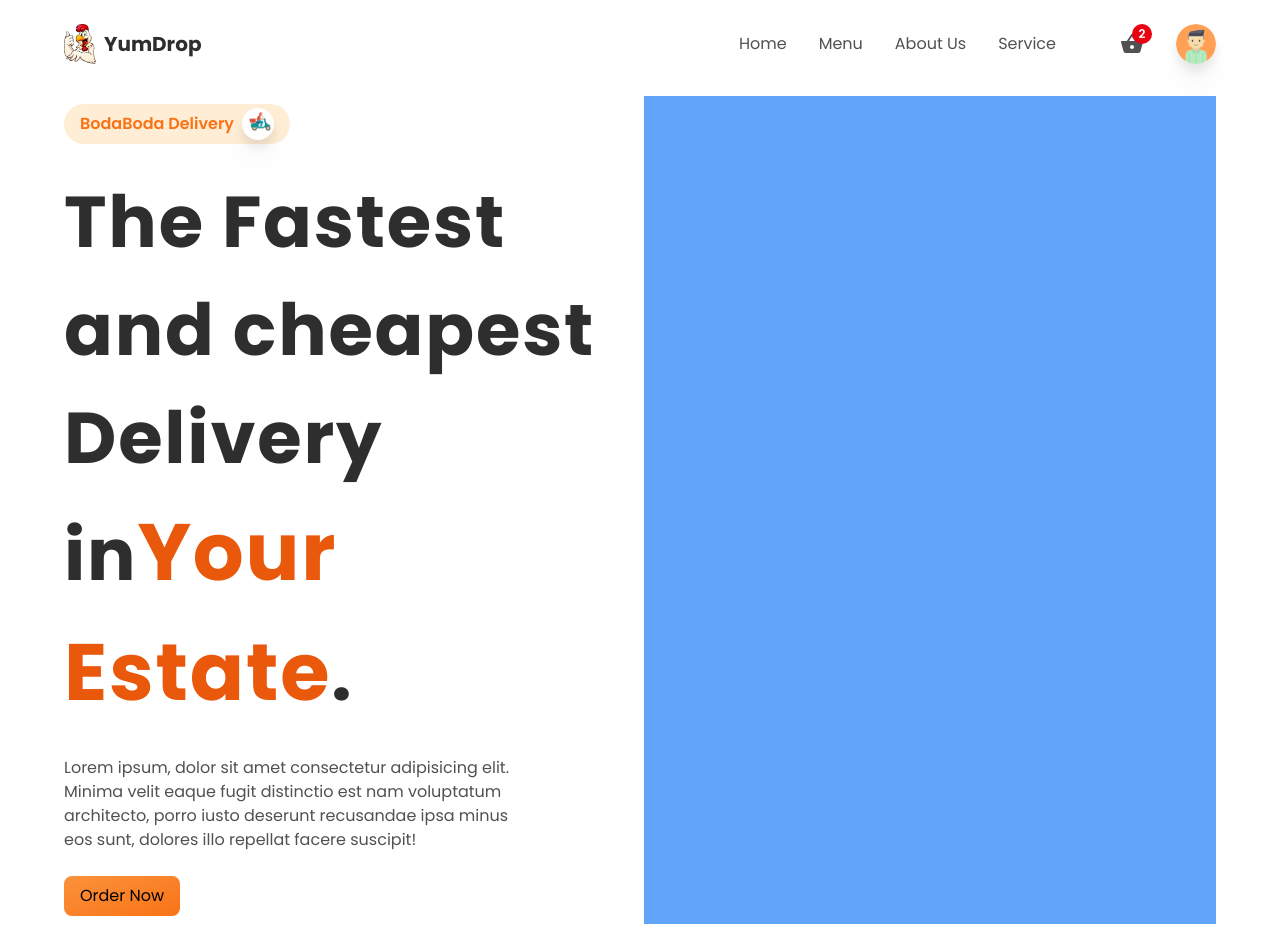
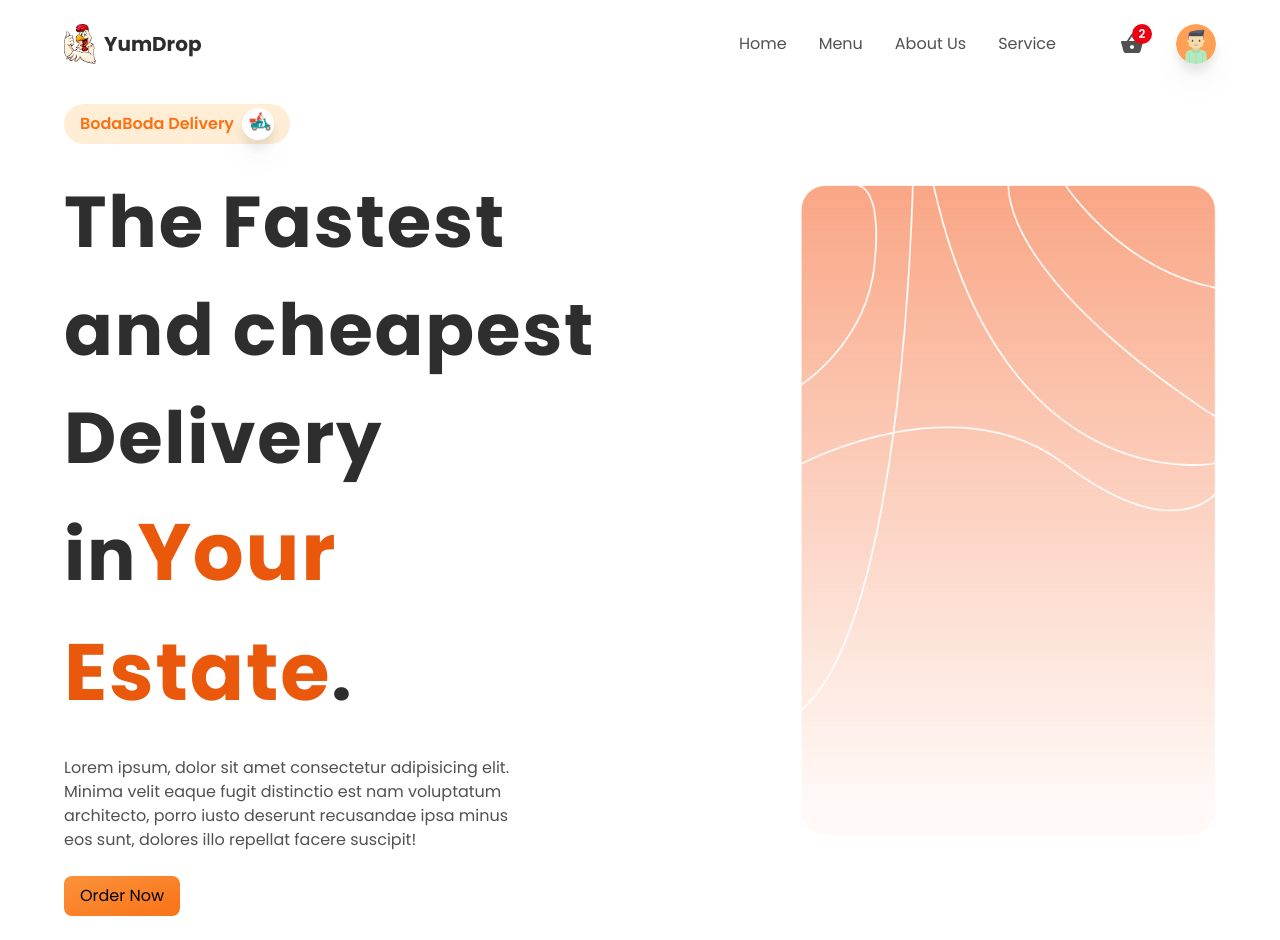
Before and after one commit to McRonaah/YumDrop, a React (Create React App) app: page / in a window 1280 px wide. Built offline with nearby package versions, Linux system fonts and the light colour scheme.

Commit message:
:twisted_rightwards_arrows: :fixes: images on section of home container :mug:

```diff
--- a/src/components/HomeContainer.jsx
+++ b/src/components/HomeContainer.jsx
@@ -1,10 +1,14 @@
 import React from 'react';
 
 import Delivery from '../img/delivery.png';
+import HeroBg from "../img/heroBg.png";
+// import { heroData } from "../utils/data";
 
 const HomeContainer = () => {
   return (
-    <div className="grid grid-cols-1 md:grid-cols-2 gap-2" >
+    <section
+    className="grid grid-cols-1 md:grid-cols-2 gap-2 w-full "
+    id="home" >
      <div className="py-2 flex-1 flex flex-col items-start justify-center gap-6">
         <div className="flex items-center gap-2 justify-center bg-orange-100 px-4 py-1 rounded-full">
           <p className="text-base text-orange-500 font-semibold">
@@ -40,8 +44,43 @@
           Order Now
         </button>
       </div>
-    <div className="p-4 bg-blue-400 flex-1"></div>
-  </div>
+      <div className="py-2 flex-1 flex items-center relative">
+        <img
+          src={HeroBg}
+          className=" ml-auto h-420 w-full lg:w-auto lg:h-650"
+          alt="hero-bg"
+        />
+
+        <div className="w-full h-full absolute top-0 left-0 flex items-center justify-center lg:px-32  py-4 gap-4 flex-wrap">
+          {/* {
+          heroData &&
+            heroData.map((n) => (
+              <div
+                key={n.id}
+                className="  lg:w-190  p-4 bg-cardOverlay backdrop-blur-md rounded-3xl flex flex-col items-center justify-center drop-shadow-lg"
+              >
+                <img
+                  src={n.imageSrc}
+                  className="w-20 lg:w-40 -mt-10 lg:-mt-20 "
+                  alt="I1"
+                />
+                <p className="text-base lg:text-xl font-semibold text-textColor mt-2 lg:mt-4">
+                  {n.name}
+                </p>
+
+                <p className="text-[12px] lg:text-sm text-lighttextGray font-semibold my-1 lg:my-3">
+                  {n.decp}
+                </p>
+
+                <p className="text-sm font-semibold text-headingColor">
+                  <span className="text-xs text-red-600">$</span> {n.price}
+                </p>
+              </div>
+            ))
+            } */}
+        </div>
+      </div>
+  </section>
   )
 }
 
```
